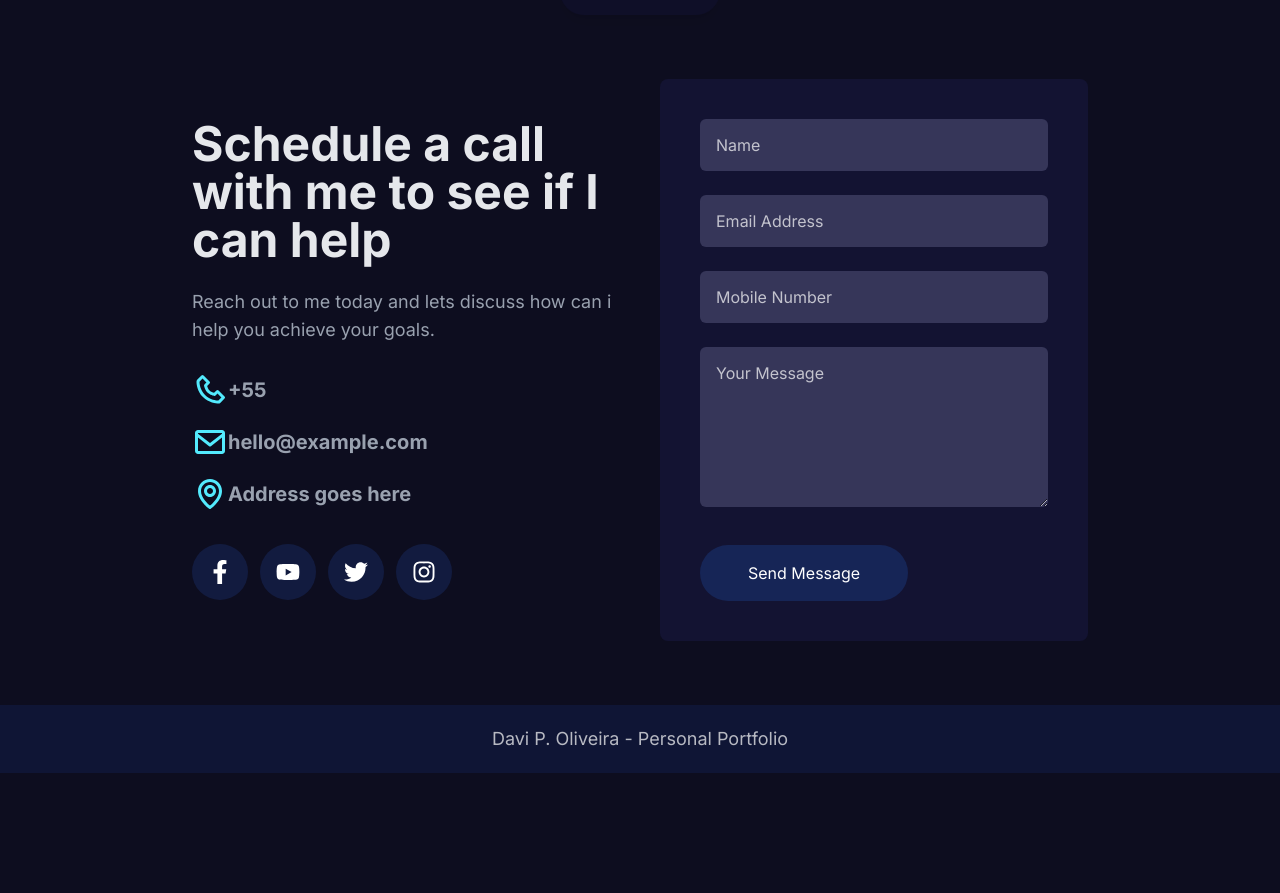
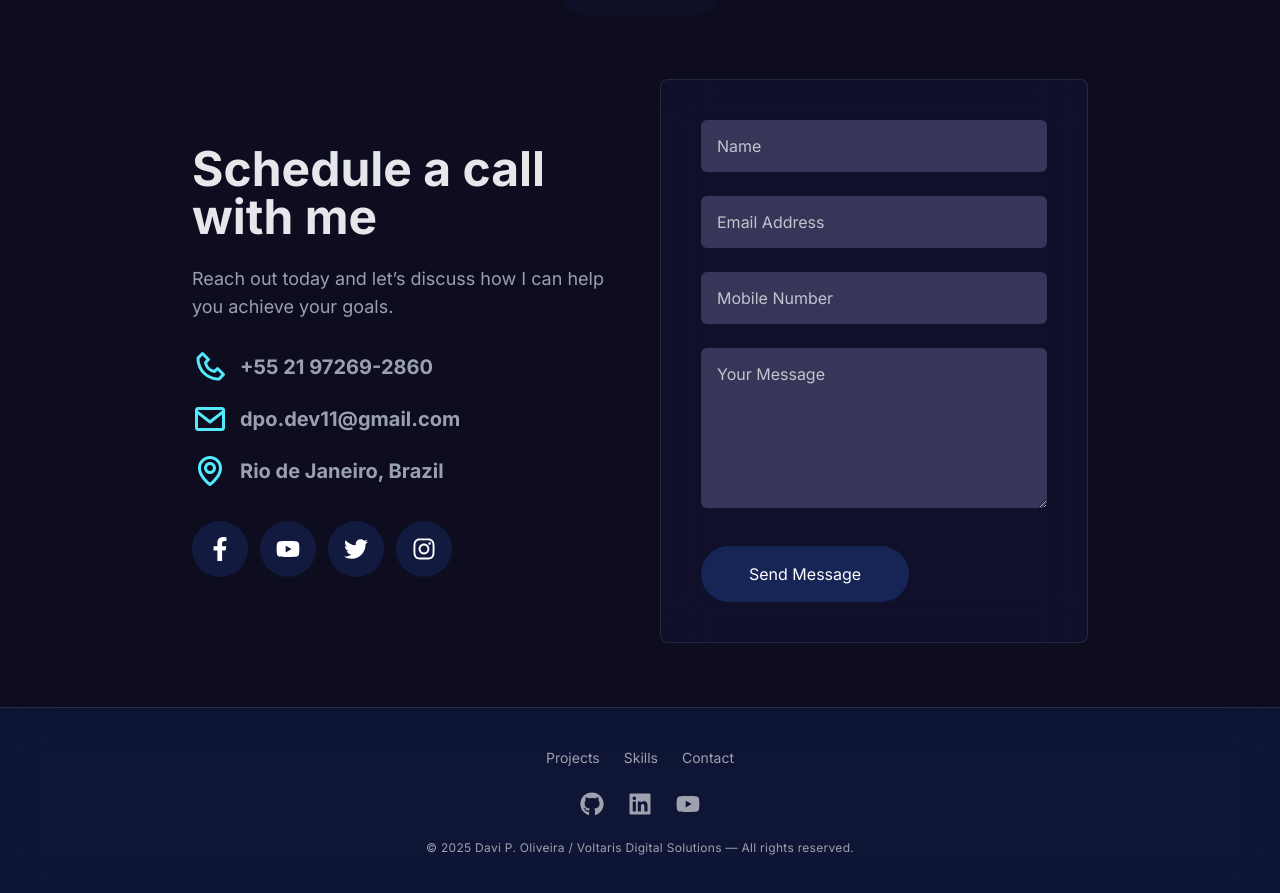
Before and after one commit to davi-p-oliveira-11/davi-p-oliveira-dev, a Next.js app: page / in a window 1280 px wide. Shown: the part 6320-7213 px from the top of the page. Before the commit the page ends 7093 px from the top, so only its background shows below. Built offline with nearby package versions, Linux system fonts and the light colour scheme.

Commit message:
added final footewr form

```diff
--- a/components/Home/Contact/Contact.tsx
+++ b/components/Home/Contact/Contact.tsx
@@ -6,76 +6,83 @@ const Contact = () => {
   return (
     <div className="pt-16 pb-16">
       <div className="w-[90%] md:w-[80%] lg:w-[70%] mx-auto grid grid-cols-1 lg:grid-cols-2 gap-10 items-center">
+
         {/* Text content */}
         <div>
           <h1 className="text-3xl sm:text-4xl lg:text-5xl font-bold text-gray-200">
-            Schedule a call with me to see if I can help
+            Schedule a call with me
           </h1>
           <p className="text-gray-400 mt-6 text-base sm:text-lg">
-            Reach out to me today and lets discuss how can i help you achieve
-            your goals.
+            Reach out today and let’s discuss how I can help you achieve your goals.
           </p>
-          <div className="mt-7">
-            <div className="flex items-center spáce-x-3 mb-4">
+
+          <div className="mt-7 space-y-4">
+            <div className="flex items-center space-x-3">
               <BiPhone className="w-9 h-9 text-cyan-300" />
-              <p className="text-xl font-bold text-gray-400"> +55</p>
+              <p className="text-xl font-bold text-gray-400">
+                +55 21 97269-2860
+              </p>
             </div>
-            <div className="flex items-center spáce-x-3 mb-4">
+
+            <div className="flex items-center space-x-3">
               <BiEnvelope className="w-9 h-9 text-cyan-300" />
               <p className="text-xl font-bold text-gray-400">
-                {" "}
-                hello@example.com
+                dpo.dev11@gmail.com
               </p>
             </div>
-            <div className="flex items-center spáce-x-3 mb-4">
+
+            <div className="flex items-center space-x-3">
               <BiMap className="w-9 h-9 text-cyan-300" />
               <p className="text-xl font-bold text-gray-400">
-                {" "}
-                Address goes here
+                Rio de Janeiro, Brazil
               </p>
             </div>
           </div>
+
+          {/* Social Icons */}
           <div className="flex items-center mt-8 space-x-3">
-            <div className="w-14 h-14 bg-blue-950/60 rounded-full flex items-center justify-center cursor-pointer flex-col hover:bg-blue-800">
-              <FaFacebookF className="text-white w-6 h-6" />
+            {[FaFacebookF, FaYoutube, FaTwitter, FaInstagram].map((Icon, i) => (
+              <div
+                key={i}
+                className="w-14 h-14 bg-blue-950/60 rounded-full flex items-center justify-center cursor-pointer hover:scale-110 transition-all duration-300"
+              >
+                <Icon className="text-white w-6 h-6" />
               </div>
-            <div className="w-14 h-14 bg-blue-950/60 rounded-full flex items-center justify-center cursor-pointer flex-col hover:bg-red-600">
-              <FaYoutube className="text-white w-6 h-6" />
-            </div>
-            <div className="w-14 h-14 bg-blue-950/60 rounded-full flex items-center justify-center cursor-pointer flex-col hover:bg-sky-400">
-              <FaTwitter className="text-white w-6 h-6" />
-            </div>
-            <div className="w-14 h-14 bg-blue-950/60 rounded-full flex items-center justify-center cursor-pointer flex-col hover:bg-pink-500">
-              <FaInstagram className="text-white w-6 h-6" />
+            ))}
           </div>
         </div>
-        </div>
-        {/* form */}
+
+        {/* Form */}
         <div
           data-aos="zoom-in"
           data-aos-anchor-placement="top-center"
-          data-aos-delay="0"
-          className="md:p-10 p-5 bg-[#131332] rounded-lg"
+          className="md:p-10 p-5 bg-[#131332]/60 backdrop-blur-xl border border-white/10 rounded-lg"
         >
+          <div className="space-y-6">
             <input
               type="text"
               placeholder="Name"
-            className="px-4 py-3.5 bg-[#363659] text-white outline-none rounded-md w-full placeholder:text-white/70 "
+              className="px-4 py-3.5 bg-[#363659] text-white outline-none rounded-md w-full placeholder:text-white/70"
             />
+
             <input
               type="email"
               placeholder="Email Address"
-            className="px-4 py-3.5 mt-6 bg-[#363659] text-white outline-none rounded-md w-full placeholder:text-white/70 "
+              className="px-4 py-3.5 bg-[#363659] text-white outline-none rounded-md w-full placeholder:text-white/70"
             />
+
             <input
               type="text"
               placeholder="Mobile Number"
-            className="px-4 py-3.5 mt-6 bg-[#363659] text-white outline-none rounded-md w-full placeholder:text-white/70 "
+              className="px-4 py-3.5 bg-[#363659] text-white outline-none rounded-md w-full placeholder:text-white/70"
             />
+
             <textarea
               placeholder="Your Message"
-            className="px-4 py-3.5 mt-6 bg-[#363659] text-white outline-none rounded-md w-full placeholder:text-white/70 h-[10rem]"
+              className="px-4 py-3.5 bg-[#363659] text-white outline-none rounded-md w-full placeholder:text-white/70 h-[10rem]"
             ></textarea>
+          </div>
+
           <button className="mt-8 px-12 py-4 bg-blue-950 hover:bg-blue-900 transition-all duration-300 cursor-pointer text-white rounded-full">
             Send Message
           </button>
--- a/components/Home/Footer/Footer.tsx
+++ b/components/Home/Footer/Footer.tsx
@@ -1,10 +1,32 @@
-import React from "react";
+import { FaGithub, FaLinkedin, FaYoutube } from "react-icons/fa";
 
 const Footer = () => {
+  const year = new Date().getFullYear();
+
   return (
-    <div className="bg-blue-900/20 p-5">
-      <h1 className="text-lg text-white/70 text-center">Davi P. Oliveira - Personal Portfolio</h1>
-    </div>
+    <footer className="bg-blue-900/20 backdrop-blur-xl border-t border-white/10 py-10">
+      <div className="w-[90%] md:w-[70%] mx-auto flex flex-col items-center space-y-6">
+
+        {/* Navigation */}
+        <nav className="flex space-x-6 text-white/60 text-sm">
+          <a href="#projects" className="hover:text-white transition">Projects</a>
+          <a href="#skills" className="hover:text-white transition">Skills</a>
+          <a href="#contact" className="hover:text-white transition">Contact</a>
+        </nav>
+
+        {/* Social */}
+        <div className="flex items-center space-x-6">
+          <FaGithub className="w-6 h-6 text-white/60 hover:text-white transition" />
+          <FaLinkedin className="w-6 h-6 text-white/60 hover:text-white transition" />
+          <FaYoutube className="w-6 h-6 text-white/60 hover:text-white transition" />
+        </div>
+
+        {/* Copyright */}
+        <p className="text-white/60 text-xs tracking-wide">
+          © {year} Davi P. Oliveira / Voltaris Digital Solutions — All rights reserved.
+        </p>
+      </div>
+    </footer>
   );
 };
 
```
Lines whose indentation alone changed are shown as unchanged.
